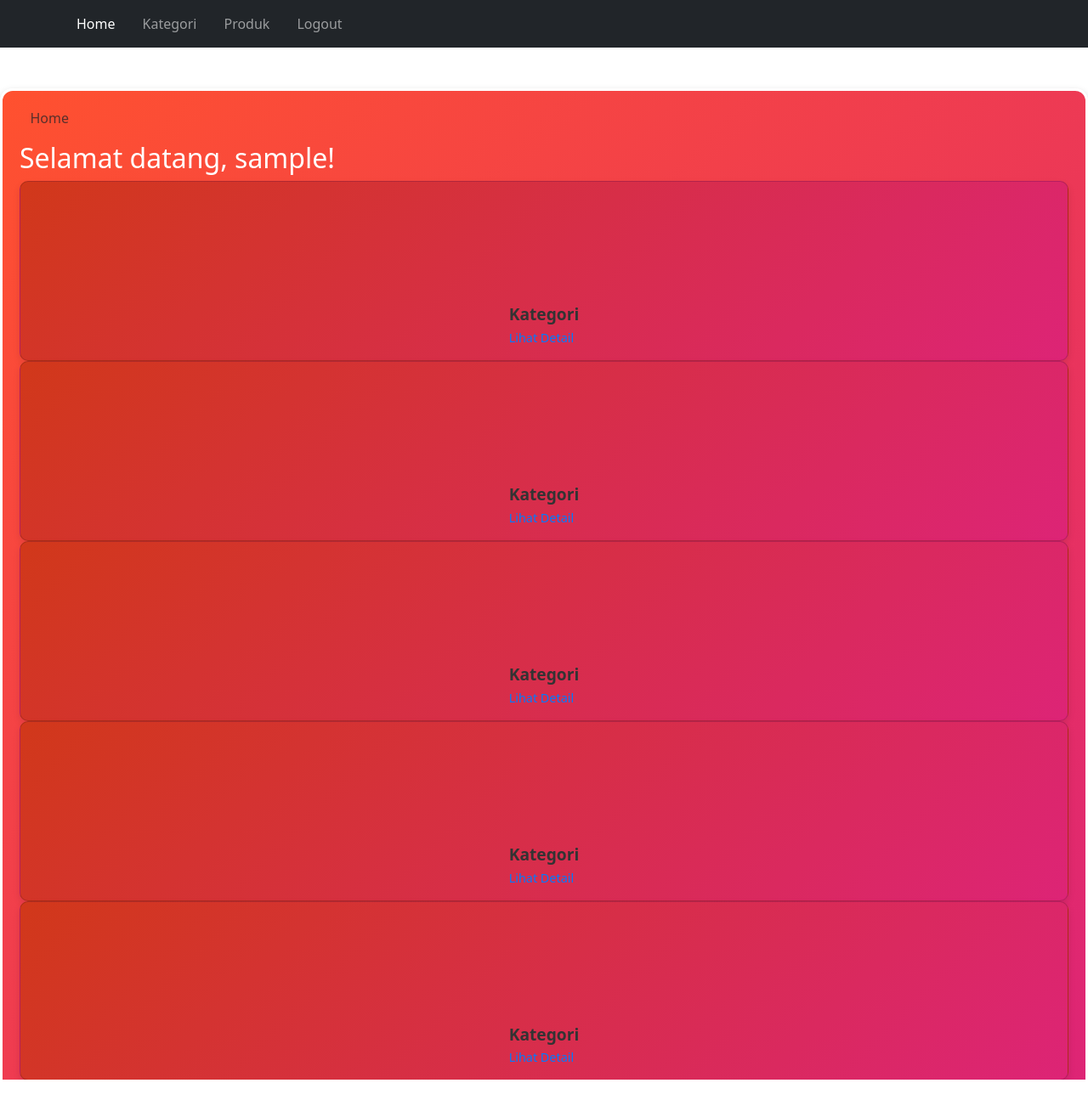
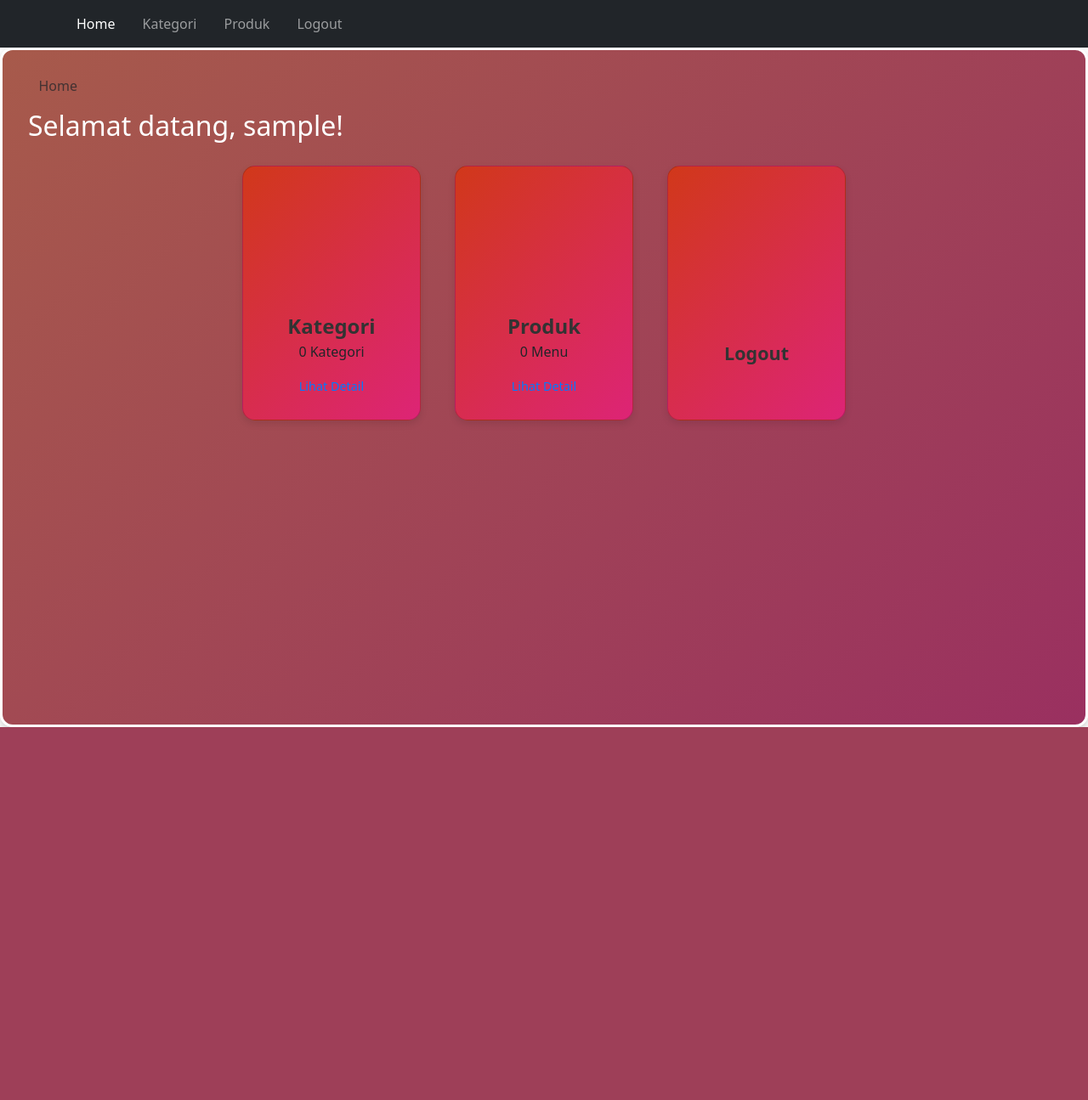
Before and after one commit to MuslimahQurniawati/Project_Uas, a PHP site: page / in a window 1280 px wide. Shown: the whole page at 85% size. After the commit the page ends 856 px from the top, so only its background shows below. Run offline with PHP 8.4, Linux system fonts and the light colour scheme; the visitor is signed in with stand-in values (Sample User, id 1); data that the repository does not hold is empty; some libraries are stand-ins or nearby versions.

Commit message:
Ketiga (mengkoneksikan data kategori dan produk pada database)

```diff
--- a/adminpanel/index.php
+++ b/adminpanel/index.php
@@ -1,8 +1,10 @@
+
 <?php
 session_start();
+require "../koneksi.php";
 
 if (!isset($_SESSION['username'])) {
-    header('Location: login.php');
+    header('Location: index.php');
     exit;
 }
 
@@ -11,6 +13,14 @@ if (isset($_POST['logout'])) {
     header('Location: login.php');
     exit;
 }
+
+
+$queryKategori = mysqli_query($con, "SELECT * FROM kategori");
+$jumlahKategori = mysqli_num_rows($queryKategori);
+
+$queryProduk = mysqli_query($con, "SELECT * FROM produk");
+$jumlahProduk = mysqli_num_rows($queryProduk);
+
 ?>
 
 <!DOCTYPE html>
@@ -26,8 +36,9 @@ if (isset($_POST['logout'])) {
 
     .kotak{
         border: solid;
-        background: linear-gradient(135deg, #ff512f, #dd2476); /* Gradien menarik */
-        padding: 20px;
+        background: linear-gradient(135deg,rgb(167, 90, 75),rgb(154, 48, 96)); /* Gradien menarik */
+        padding: 30px;
+        height: 100vh;
         width: 100%;
         border-radius: 15px; /* Sudut melengkung */
         color: white;
@@ -38,28 +49,42 @@ if (isset($_POST['logout'])) {
 
     .card {
         background: linear-gradient(135deg,rgb(209, 56, 26), #dd2476);
-        padding: 15px;
+        padding: 10px;
         border-radius: 10px;
         box-shadow: 0 4px 8px rgba(0, 0, 0, 0.1);
-        display: flex;
+        display: grid;
         align-items: center;
-        gap: 15px;
+        text-align:center;
         transition: transform 0.3s ease, box-shadow 0.3s ease;
+        height: 300px;
+        width: 210px;
+        margin: 20px;
+        position: relative;
+        grid-template-rows: auto 1fr;
+        border-radius: 15px;
+        transition: .2s ease-in-out;
         }
 
     .card:hover {
         transform: translateY(-5px);
         box-shadow: 0 6px 15px rgba(0, 0, 0, 0.2);
         }
+
+    .menu{
+        display: flex;
+        justify-content: center;
+        align-items: center;
+        min-height: 100px;
+        }
     .icon {
-        display: flex;
+        display: center;
+        margin-top: 30px
         }
     .text .category {
-        font-size: 1.2em;
+        font-size: 1.5em;
         font-weight: bold;
         margin: 0;
         color: #333;
-        display: flex;
         }
 
     .text .detail {
@@ -75,7 +100,7 @@ if (isset($_POST['logout'])) {
 </style>
 <body>
     <?php require "navbar.php"; ?>
-    <div class="kotak mt-5">
+    <div class="kotak ">
         <nav aria-label="breadcrumb">
             <ol class="breadcrumb">
                 <li class="breadcrumb-item active" aria-current="page">
@@ -84,54 +109,38 @@ if (isset($_POST['logout'])) {
             </ol>
         </nav>
         <h2>Selamat datang, <?php echo htmlspecialchars($_SESSION['username']); ?>!</h2>
+
+        <div class="menu">
         <div class="card">
             <div class="icon">
             <i class="fas fa-align-justify fa-7x"></i>
             </div>
             <div class="text">
             <p class="category">Kategori</p>
+            <p><?php echo $jumlahKategori ?> Kategori</p>
             <a href="kategori.php" class="detail">Lihat Detail</a>
             </div>
         </div>
 
         <div class="card">
             <div class="icon">
-            <i class="fas fa-align-justify fa-7x"></i>
+            <i class="fas fa-shopping-cart fa-7x"></i>
             </div>
             <div class="text">
-            <p class="category">Kategori</p>
-            <a href="kategori.php" class="detail">Lihat Detail</a>
+            <p class="category">Produk</p>
+            <p><?php echo $jumlahProduk ?> Menu</p>
+            <a href="produk.php" class="detail">Lihat Detail</a>
             </div>
         </div>
 
         <div class="card">
             <div class="icon">
-            <i class="fas fa-align-justify fa-7x"></i>
+            <i class="fas fa-sign-out fa-7x"></i>
             </div>
             <div class="text">
-            <p class="category">Kategori</p>
-            <a href="kategori.php" class="detail">Lihat Detail</a>
+            <a href="login.php" class="detail"><p class="category">Logout</p></a>
             </div>
         </div>
-
-        <div class="card">
-            <div class="icon">
-            <i class="fas fa-align-justify fa-7x"></i>
-            </div>
-            <div class="text">
-            <p class="category">Kategori</p>
-            <a href="kategori.php" class="detail">Lihat Detail</a>
-            </div>
-        </div>
-
-        <div class="card">
-            <div class="icon">
-            <i class="fas fa-align-justify fa-7x"></i>
-            </div>
-            <div class="text">
-            <p class="category">Kategori</p>
-            <a href="kategori.php" class="detail">Lihat Detail</a>
-            </div>
         </div>
     </div>
 
```
